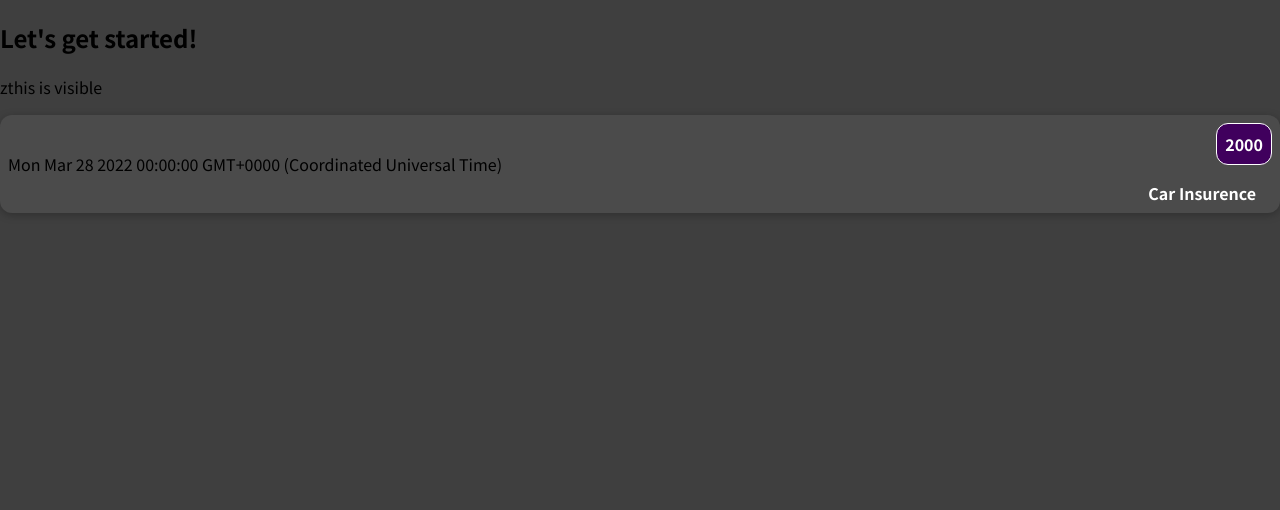
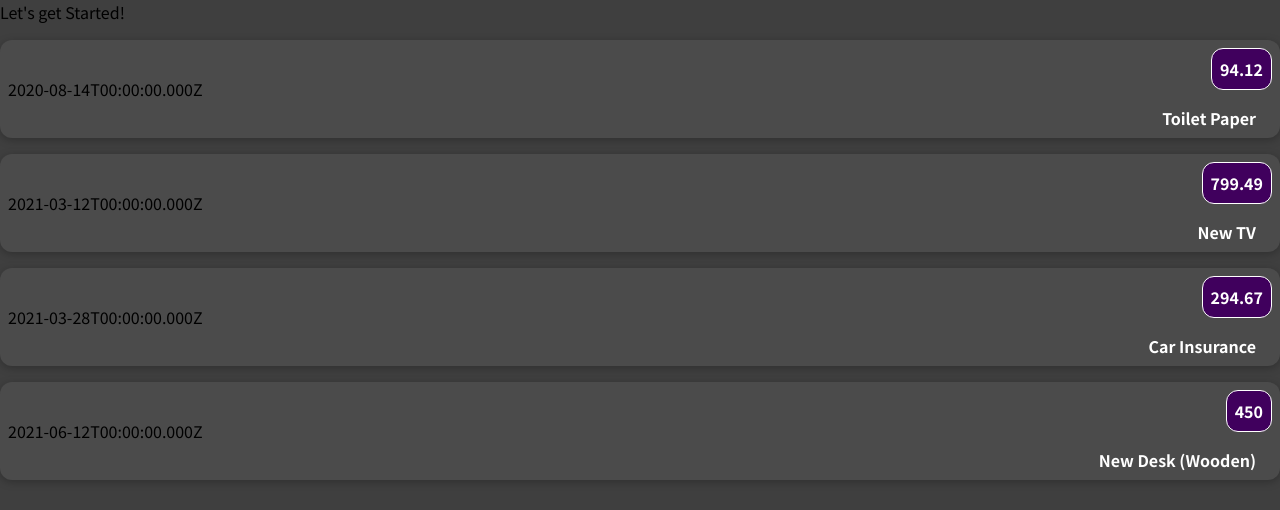
Before and after one commit to PatilKavya/ReactP, a JavaScript app: page / in a window 1280 px wide. Shown: the top 510 px of the page. Built offline with nearby package versions, Linux system fonts and the light colour scheme.

Commit message:
using props

```diff
--- a/src/App.js
+++ b/src/App.js
@@ -1,11 +1,40 @@
 import ExpenseItem from "./Components/ExpenceItem";
 
 function App() {
+  const expenses = [
+    {
+      id: "e1",
+      title: "Toilet Paper",
+      amount: 94.12,
+      date: new Date(2020, 7, 14),
+    },
+    { id: "e2",
+     title: "New TV",
+      amount: 799.49,
+      date: new Date(2021, 2, 12)
+     },
+    {
+      id: "e3",
+      title: "Car Insurance",
+      amount: 294.67,
+      date: new Date(2021, 2, 28),
+    },
+    {
+      id: "e4",
+      title: "New Desk (Wooden)",
+      amount: 450,
+      date: new Date(2021, 5, 12),
+    },
+  ];
+
   return (
     <div>
-      <h2>Let's get started!</h2>
-      <p> zthis is visible</p>
-      <ExpenseItem></ExpenseItem>
+      <div> Let's get Started! </div>
+          {
+            expenses.map((expense)=>{
+              return <ExpenseItem date={expense.date} title={expense.title} price={expense.amount} ></ExpenseItem>
+            })
+          }
     </div>
   );
 }
--- a/src/Components/ExpenceItem.js
+++ b/src/Components/ExpenceItem.js
@@ -1,15 +1,13 @@
 import "./ExpenceItem.css";
 
-function ExpenseItem() {
-    const date=new Date(2022,2,28);
-    const title='Car Insurence';
-    const price=2000
+function ExpenseItem(props) {
+
   return (
     <div className="expense-item">
-      <div>{date.toString()}</div>
+      <div>{props.date.toISOString()}</div>
       <div className="expense-item__description">
-        <h2>{title}</h2>
-        <div className="expense-item__price">{price}</div>
+        <h2>{props.title}</h2>
+        <div className="expense-item__price">{props.price}</div>
       </div>
     </div>
   );
```
